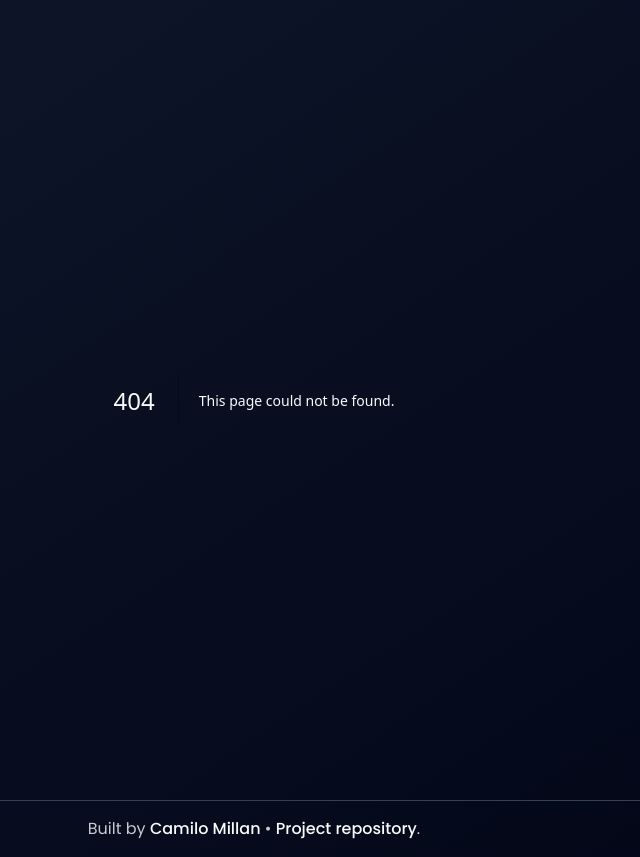
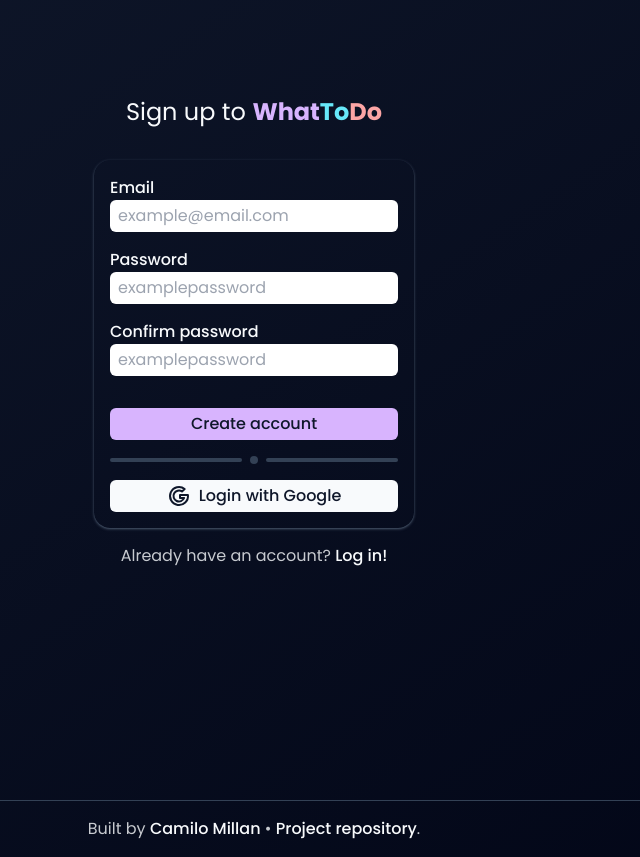
Before and after one commit to iam-camilomillan/what-to-do, a Next.js app: page /signup in a window 1280 px wide. Before the commit this address had no page. Shown: the whole page, without its empty margins (386-1026 px from the left). Built offline with nearby package versions, Linux system fonts and the light colour scheme.

Commit message:
Sign up page, no functionality.

```diff
--- a/package.json
+++ b/package.json
@@ -9,6 +9,7 @@
     "lint": "next lint"
   },
   "dependencies": {
+    "@tabler/icons-react": "^2.39.0",
     "next": "13.5.5",
     "react": "^18",
     "react-dom": "^18"
--- /dev/null
+++ b/src/app/signup/page.tsx
@@ -0,0 +1,145 @@
+"use client";
+
+/* React imports */
+import { useState } from "react";
+
+/* Next imports */
+import Link from "next/link";
+
+/* Components imports */
+import Logo from "@/app/components/logo";
+
+/* Icons imports */
+import { IconBrandGoogle } from "@tabler/icons-react";
+
+/* Types imports */
+import { type FormEvent } from "react";
+
+const Page = () => {
+  /* Data states */
+  const [email, setEmail] = useState("");
+  const [password, setPassword] = useState("");
+  const [confirmPassword, setConfirmPassword] = useState("");
+
+  /* Submit form handler */
+  const handleSubmit = (event: FormEvent) => {
+    event.preventDefault();
+
+    console.log("Logged in");
+  };
+
+  /* Log in with google handler */
+  const handleLoginWithGoogle = () => {
+    console.log("Logged in with google");
+  };
+
+  return (
+    <main>
+      <section className="flex h-screen justify-center px-8 pt-24">
+        <div className="flex w-full max-w-7xl flex-col items-center">
+          {/* Sign up title */}
+          <h2 className="text-2xl">
+            Sign up to{" "}
+            <span className="font-bold">
+              <Logo />
+            </span>
+          </h2>
+
+          {/* Separator */}
+          <div className="h-8" />
+
+          {/* Sign up form */}
+          <form
+            onSubmit={handleSubmit}
+            className="flex w-full max-w-xs flex-col rounded-2xl p-4 shadow shadow-slate-600"
+          >
+            {/* Email */}
+            <label className="font-medium">Email</label>
+            <input
+              type="email"
+              placeholder="example@email.com"
+              onChange={(event) => setEmail(event.target.value)}
+              className="rounded-md px-2 py-1 text-slate-900"
+            />
+
+            {/* Separator */}
+            <div className="h-4" />
+
+            {/* Password */}
+            <label className="font-medium">Password</label>
+            <input
+              type="password"
+              placeholder="examplepassword"
+              onChange={(event) => setPassword(event.target.value)}
+              className="rounded-md px-2 py-1 text-slate-900"
+            />
+
+            {/* Separator */}
+            <div className="h-4" />
+
+            {/* Confirm password */}
+            <label className="font-medium">Confirm password</label>
+            <input
+              type="password"
+              placeholder="examplepassword"
+              onChange={(event) => setConfirmPassword(event.target.value)}
+              className="rounded-md px-2 py-1 text-slate-900"
+            />
+
+            {/* Separator */}
+            <div className="h-8" />
+
+            {/* Submit button */}
+            <button
+              type="submit"
+              className="rounded-md bg-purple-300 px-2 py-1 transition-colors duration-200 ease-in-out hover:bg-purple-300/80"
+            >
+              <span className="font-medium text-slate-900">Create account</span>
+            </button>
+
+            {/* Separator */}
+            <div className="h-4" />
+
+            {/* Divider */}
+            <div className="flex items-center gap-2">
+              <div className="h-1 flex-grow rounded-full bg-slate-700" />
+              <div className="h-2 w-2 rounded-full bg-slate-700" />
+              <div className="h-1 flex-grow rounded-full bg-slate-700" />
+            </div>
+
+            {/* Separator */}
+            <div className="h-4" />
+
+            {/* Google log in button */}
+            <button
+              type="button"
+              onClick={handleLoginWithGoogle}
+              className="flex items-center justify-center gap-x-2 rounded-md bg-slate-50 px-2 py-1 transition-colors duration-200 ease-in-out hover:bg-slate-50/80"
+            >
+              <IconBrandGoogle className="text-slate-900" />
+              <span className="font-medium text-slate-900">
+                Login with Google
+              </span>
+            </button>
+          </form>
+
+          {/* Separator */}
+          <div className="h-4" />
+
+          {/* Already have account */}
+          <p className="text-slate-50/80">
+            Already have an account?{" "}
+            <Link
+              href="/login"
+              className="font-medium text-slate-50 transition-colors duration-200 ease-in-out hover:text-slate-50/80"
+            >
+              Log in!
+            </Link>
+          </p>
+        </div>
+      </section>
+    </main>
+  );
+};
+
+export default Page;
```
Also changed, not shown: 1 other file (tests, documents, lock files or other folders).
